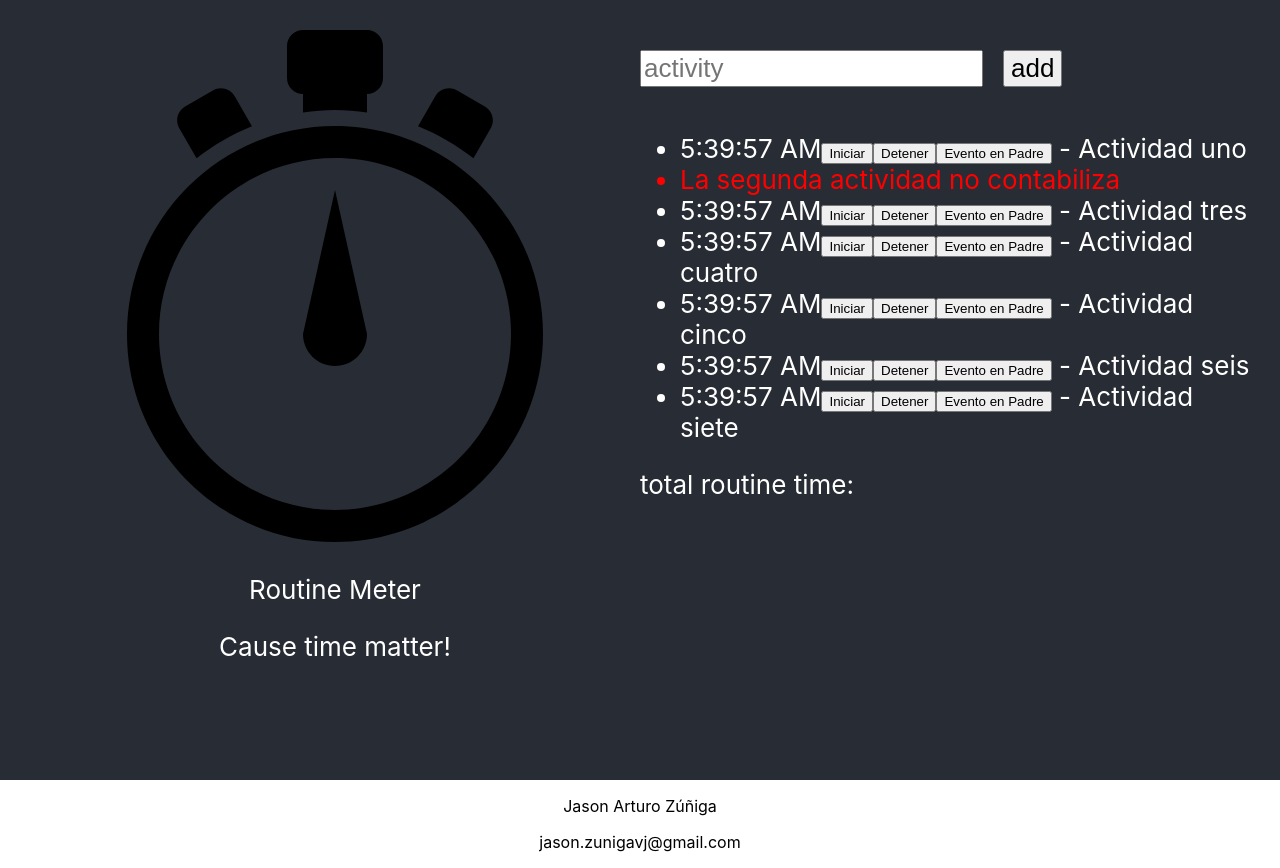
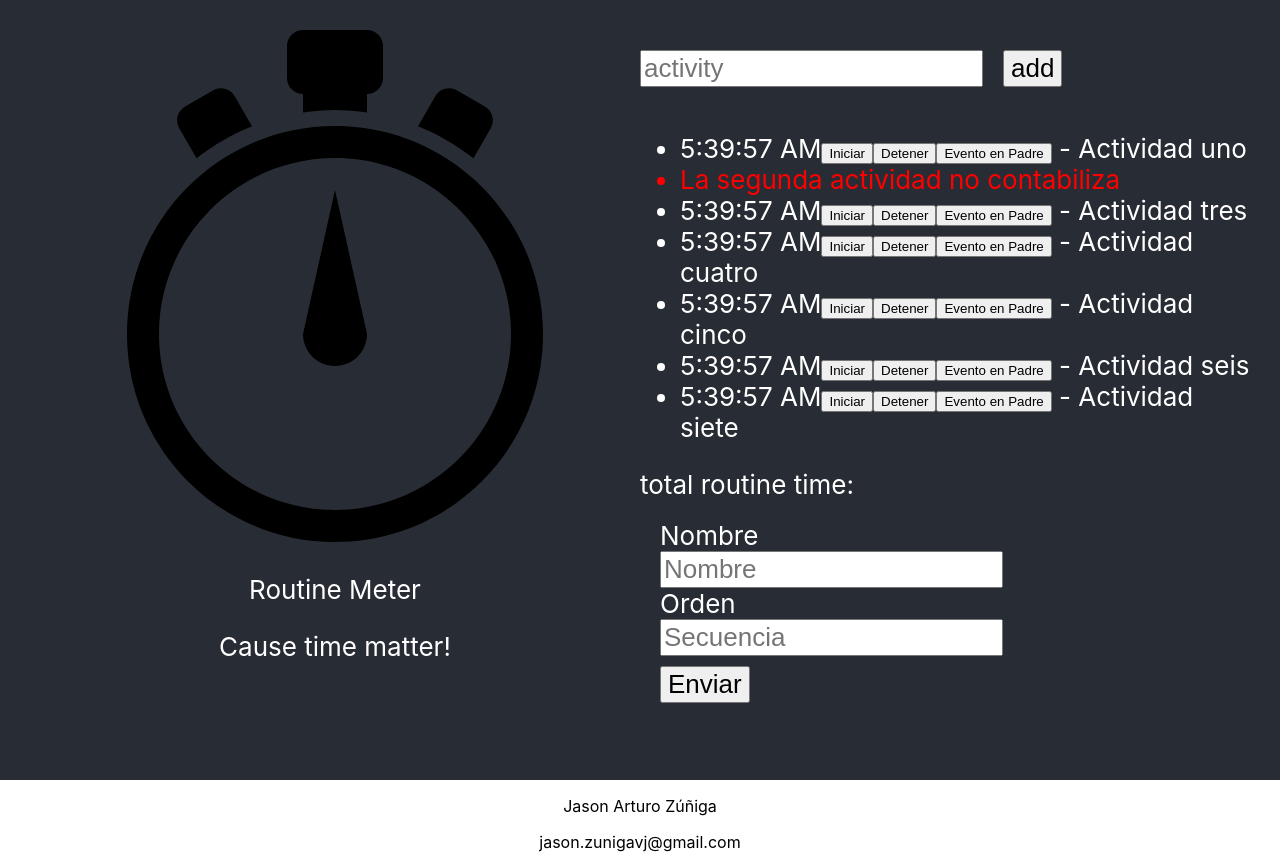
Before and after one commit to zunigavj/REACT, a React (Create React App) app in the folder routine-meter/: page / in a window 1280 px wide. Built offline with nearby package versions, Linux system fonts and the light colour scheme.

Commit message:
Se agrega formulario

```diff
--- a/routine-meter/package.json
+++ b/routine-meter/package.json
@@ -6,8 +6,12 @@
     "@testing-library/jest-dom": "^5.11.4",
     "@testing-library/react": "^11.1.0",
     "@testing-library/user-event": "^12.1.10",
+    "formik": "^2.2.9",
+    "native-base": "^3.2.2",
     "react": "^17.0.2",
     "react-dom": "^17.0.2",
+    "react-native": "^0.66.4",
+    "react-native-web": "^0.17.5",
     "react-scripts": "4.0.3",
     "web-vitals": "^1.0.1"
   },
--- a/routine-meter/src/App.css
+++ b/routine-meter/src/App.css
@@ -37,9 +37,18 @@
   font-size: calc(10px + 2vmin);
 }
 
+.txtEnviarActividad{
+  font-size: calc(10px + 2vmin);
+}
 .btnAgregarActividad{
   font-size: calc(10px + 2vmin);
 }
+
+.btnEnviar{
+  margin-top: 10px;
+  font-size: calc(10px + 2vmin);
+}
+
 
 
 .activityContainer{
@@ -49,11 +58,14 @@
   color: red;
 }
 
-@keyframes App-logo-spin {
-  from {
-    transform: rotate(0deg);
+form{
+  display: grid;
+  grid-template-columns: 1fr, 1fr;
+  padding: 20px;
+  justify-items: start;
   }
-  to {
-    transform: rotate(360deg);
-  }
+
+.error{
+  color: red;
+  font-size: calc(5px + 2vmin);
 }
--- a/routine-meter/src/App.js
+++ b/routine-meter/src/App.js
@@ -1,8 +1,10 @@
 import logo from './stopwatchLogo.svg';
 import './App.css';
-import Timer from './Components/Timer'
-import activities from './activities.json'
-import {useState} from 'react'
+import Timer from './Components/Timer';
+import activities from './activities.json';
+import {useState} from 'react';
+import {Formik, Form, Field, ErrorMessage} from 'formik';
+
 
 function App() {
 
@@ -32,6 +34,44 @@ function App() {
 	</ul>
 	{showed && <div>Se elevó el estado desde el componente Timer.js</div>}
 	<div>total routine time: </div>
+	<Formik
+	  initialValues={{
+	    nombre: '',
+	    secuencia: ''
+	  }}
+	  validate = {(values) =>
+	    {
+	      let errors = {}
+	      if (!values.nombre)
+	      {
+		errors.nombre = "El nombre es requerido";
+	      }
+	      if (!values.secuencia)
+	      {
+		errors.secuencia = "El número de secuencia es requerido";
+	      }
+	      if(values.secuencia > 100)
+	      {
+		errors.secuencia = "La sencuencia máxima permitida es 100";
+	      }
+	    return errors;
+	    }
+	  }
+	  onSubmit={(values)=> {console.log("Nombre: " + values.nombre + " Secuencia: " + values.secuencia);}}
+
+	 >
+	  { ({errors}) => (
+	    <Form >
+	      <label htmlFor="name">Nombre</label>
+	      <Field type="text" id="nombre" name="nombre" className="txtEnviarActividad" placeholder="Nombre"/>
+	      <ErrorMessage name="nombre" component = {() => <div className="error">{errors.nombre}</div>} />
+	      <label htmlFor="secuencia">Orden</label>
+	      <Field type="number" id="secuencia" min="1" name="secuencia" className="txtEnviarActividad" placeholder="Secuencia"/>
+	      <ErrorMessage name="secuencia" component = {() => <div className="error">{errors.secuencia}</div>} />
+	      <button name="enviarFormulario" className="btnEnviar" type="submit">Enviar</button>
+	    </Form>
+	  )}
+	</Formik>
     </div>
     </header>
     <footer>
```
Also changed, not shown: 1 other file (tests, documents, lock files or other folders).
